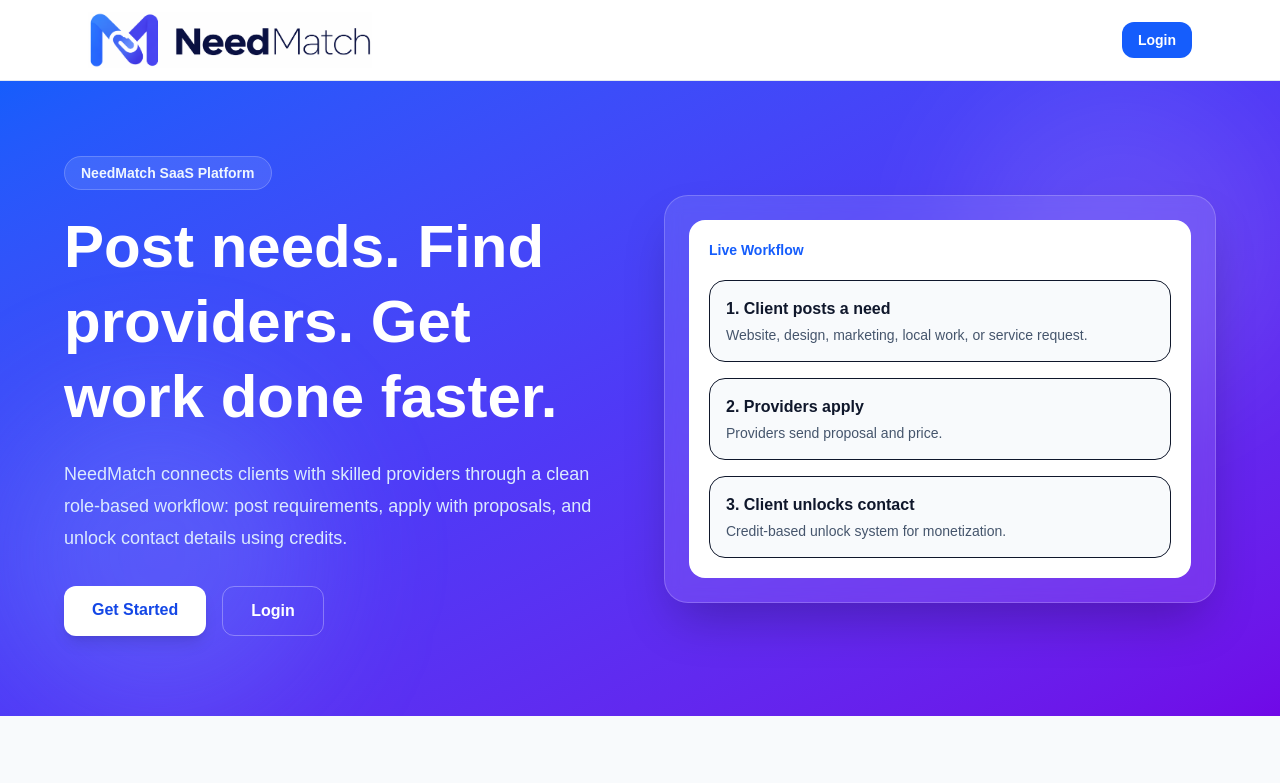
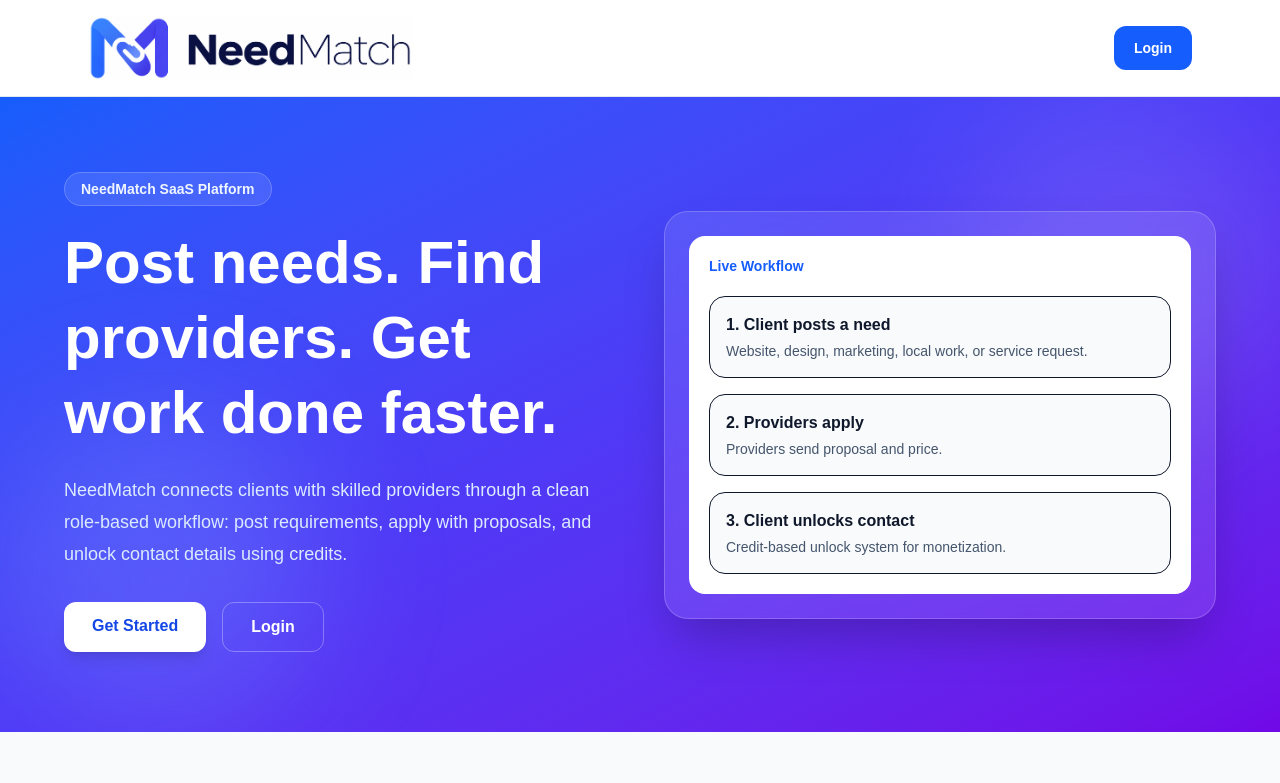
Before and after one commit to Dev786123/needmatch, a Next.js app: page / in a window 1280 px wide. Shown: the top 783 px of the page. Built offline with nearby package versions, Linux system fonts and the light colour scheme; no server answers.

Commit message:
Update Navbar.tsx

```diff
--- a/app/components/Navbar.tsx
+++ b/app/components/Navbar.tsx
@@ -42,13 +42,13 @@ export default function Navbar() {
   }, []);
 
   return (
-    <nav className="sticky top-0 z-50 border-b border-slate-200 bg-white/90 backdrop-blur-md">
-      <div className="mx-auto flex h-20 max-w-6xl items-center justify-between px-6">
+    <nav className="sticky top-0 z-50 w-full border-b border-slate-200 bg-white/95 backdrop-blur-md">
+      <div className="mx-auto flex h-24 max-w-6xl items-center justify-between px-6">
         <a href="/" className="flex items-center">
           <img
             src="/logo.png"
             alt="NeedMatch"
-            className="h-14 w-auto object-contain"
+            className="h-16 w-auto object-contain"
           />
         </a>
 
@@ -63,11 +63,9 @@ export default function Navbar() {
                 <a href="/post-need" className="hover:text-blue-600">
                   Post Need
                 </a>
-
                 <a href="/my-needs" className="hover:text-blue-600">
                   My Needs
                 </a>
-
                 <a href="/credits" className="hover:text-blue-600">
                   Credits
                 </a>
@@ -79,7 +77,6 @@ export default function Navbar() {
                 <a href="/needs" className="hover:text-blue-600">
                   Browse Needs
                 </a>
-
                 <a href="/my-applications" className="hover:text-blue-600">
                   My Applications
                 </a>
@@ -95,14 +92,14 @@ export default function Navbar() {
         {!loading && loggedIn ? (
           <button
             onClick={handleLogout}
-            className="rounded-xl bg-slate-900 px-4 py-2 text-sm font-semibold text-white hover:bg-blue-600"
+            className="rounded-xl bg-slate-900 px-5 py-3 text-sm font-bold text-white hover:bg-blue-600"
           >
             Logout
           </button>
         ) : (
           <a
             href="/login"
-            className="rounded-xl bg-blue-600 px-4 py-2 text-sm font-semibold text-white hover:bg-blue-700"
+            className="rounded-xl bg-blue-600 px-5 py-3 text-sm font-bold text-white hover:bg-blue-700"
           >
             Login
           </a>
```
